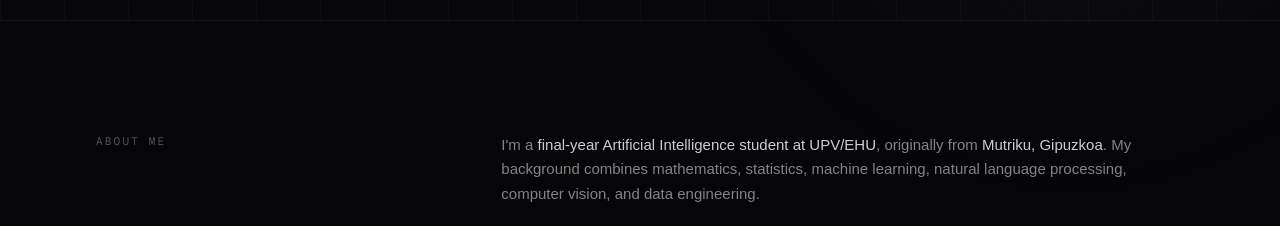
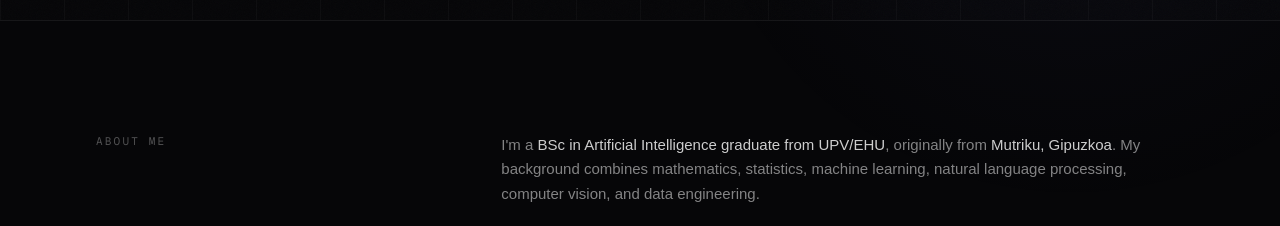
Before and after one commit to elezgaraiion/portfolio-website, a Next.js app: page / in a window 1280 px wide. Shown: the part 780-1006 px from the top of the page. Built offline with nearby package versions, Linux system fonts and the light colour scheme.

Commit message:
Update educational background description

```diff
--- a/app/page.tsx
+++ b/app/page.tsx
@@ -289,7 +289,7 @@ function AboutSection() {
           <p>
             I'm a{" "}
             <span className="text-white/80">
-              final-year Artificial Intelligence student at UPV/EHU
+              BSc in Artificial Intelligence graduate from UPV/EHU
             </span>
             , originally from{" "}
             <span className="text-white/80">Mutriku, Gipuzkoa</span>. My
```
